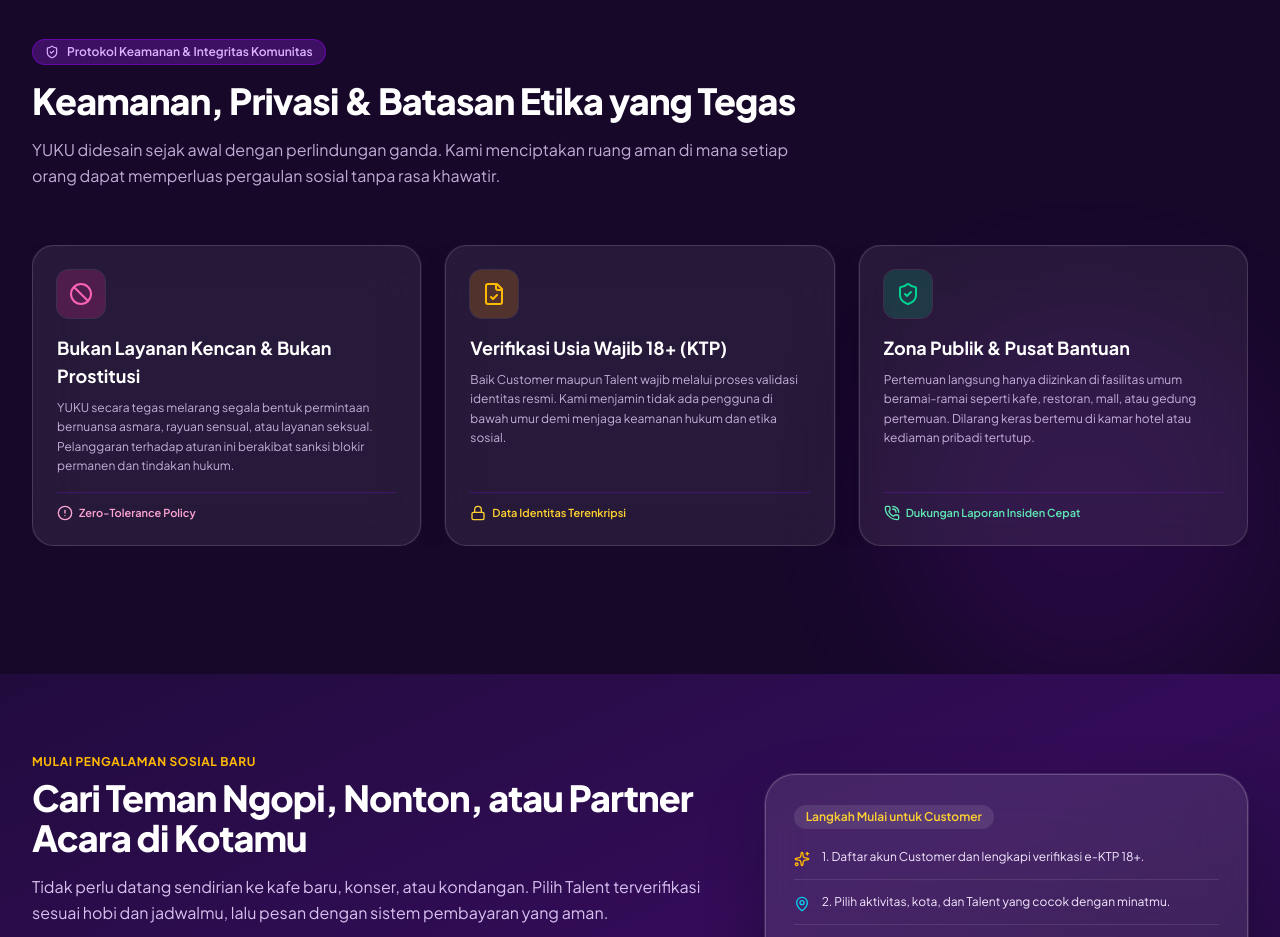
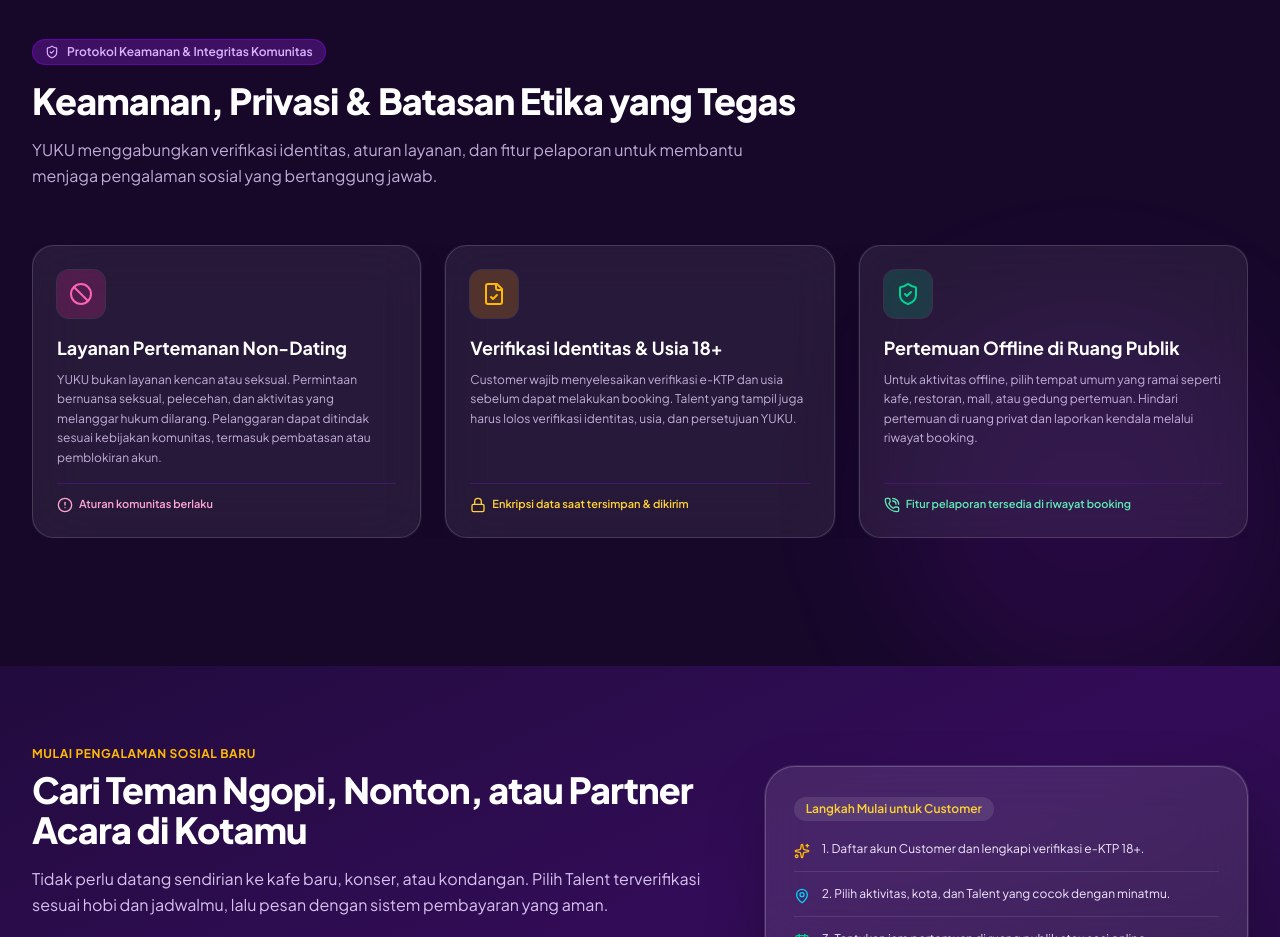
Before and after one commit to yukusocialindonesia-cpu/YUKU-SOCIAL-PRODUCTION, a React (Vite) app: page / in a window 1280 px wide. Shown: the part 2480-3417 px from the top of the page. Built offline with nearby package versions, Linux system fonts and the light colour scheme; no server answers; the database is empty.

Commit message:
Refine homepage safety and verification copy

```diff
--- a/src/components/home/SafetySection.tsx
+++ b/src/components/home/SafetySection.tsx
@@ -17,7 +17,7 @@ export const SafetySection: React.FC = () => {
             Keamanan, Privasi & Batasan Etika yang Tegas
           </h2>
           <p className="text-purple-200/80 text-xs sm:text-base leading-relaxed">
-            YUKU didesain sejak awal dengan perlindungan ganda. Kami menciptakan ruang aman di mana setiap orang dapat memperluas pergaulan sosial tanpa rasa khawatir.
+            YUKU menggabungkan verifikasi identitas, aturan layanan, dan fitur pelaporan untuk membantu menjaga pengalaman sosial yang bertanggung jawab.
           </p>
         </div>
 
@@ -30,15 +30,15 @@ export const SafetySection: React.FC = () => {
                 <Ban className="w-6 h-6" />
               </div>
               <h3 className="text-base md:text-base md:text-lg font-bold text-white mb-1.5 md:mb-2">
-                Bukan Layanan Kencan & Bukan Prostitusi
+                Layanan Pertemanan Non-Dating
               </h3>
               <p className="text-xs md:text-xs text-purple-200/80 leading-relaxed mb-2 md:mb-4">
-                YUKU secara tegas melarang segala bentuk permintaan bernuansa asmara, rayuan sensual, atau layanan seksual. Pelanggaran terhadap aturan ini berakibat sanksi blokir permanen dan tindakan hukum.
+                YUKU bukan layanan kencan atau seksual. Permintaan bernuansa seksual, pelecehan, dan aktivitas yang melanggar hukum dilarang. Pelanggaran dapat ditindak sesuai kebijakan komunitas, termasuk pembatasan atau pemblokiran akun.
               </p>
             </div>
             <div className="text-[11px] font-semibold text-pink-300 flex items-center gap-1.5 pt-3 border-t border-purple-900/60">
               <AlertCircle className="w-4 h-4 shrink-0" />
-              <span>Zero-Tolerance Policy</span>
+              <span>Aturan komunitas berlaku</span>
             </div>
           </div>
 
@@ -49,15 +49,15 @@ export const SafetySection: React.FC = () => {
                 <FileCheck className="w-6 h-6" />
               </div>
               <h3 className="text-base md:text-lg font-bold text-white mb-1.5 md:mb-2">
-                Verifikasi Usia Wajib 18+ (KTP)
+                Verifikasi Identitas & Usia 18+
               </h3>
               <p className="text-xs md:text-xs text-purple-200/80 leading-relaxed mb-2 md:mb-4">
-                Baik Customer maupun Talent wajib melalui proses validasi identitas resmi. Kami menjamin tidak ada pengguna di bawah umur demi menjaga keamanan hukum dan etika sosial.
+                Customer wajib menyelesaikan verifikasi e-KTP dan usia sebelum dapat melakukan booking. Talent yang tampil juga harus lolos verifikasi identitas, usia, dan persetujuan YUKU.
               </p>
             </div>
             <div className="text-[11px] font-semibold text-amber-300 flex items-center gap-1.5 pt-3 border-t border-purple-900/60">
               <Lock className="w-4 h-4 shrink-0" />
-              <span>Data Identitas Terenkripsi</span>
+              <span>Enkripsi data saat tersimpan & dikirim</span>
             </div>
           </div>
 
@@ -68,15 +68,15 @@ export const SafetySection: React.FC = () => {
                 <ShieldCheck className="w-6 h-6" />
               </div>
               <h3 className="text-base md:text-lg font-bold text-white mb-1.5 md:mb-2">
-                Zona Publik & Pusat Bantuan
+                Pertemuan Offline di Ruang Publik
               </h3>
               <p className="text-xs md:text-xs text-purple-200/80 leading-relaxed mb-2 md:mb-4">
-                Pertemuan langsung hanya diizinkan di fasilitas umum beramai-ramai seperti kafe, restoran, mall, atau gedung pertemuan. Dilarang keras bertemu di kamar hotel atau kediaman pribadi tertutup.
+                Untuk aktivitas offline, pilih tempat umum yang ramai seperti kafe, restoran, mall, atau gedung pertemuan. Hindari pertemuan di ruang privat dan laporkan kendala melalui riwayat booking.
               </p>
             </div>
             <div className="text-[11px] font-semibold text-emerald-300 flex items-center gap-1.5 pt-3 border-t border-purple-900/60">
               <PhoneCall className="w-4 h-4 shrink-0" />
-              <span>Dukungan Laporan Insiden Cepat</span>
+              <span>Fitur pelaporan tersedia di riwayat booking</span>
             </div>
           </div>
         </div>
```
